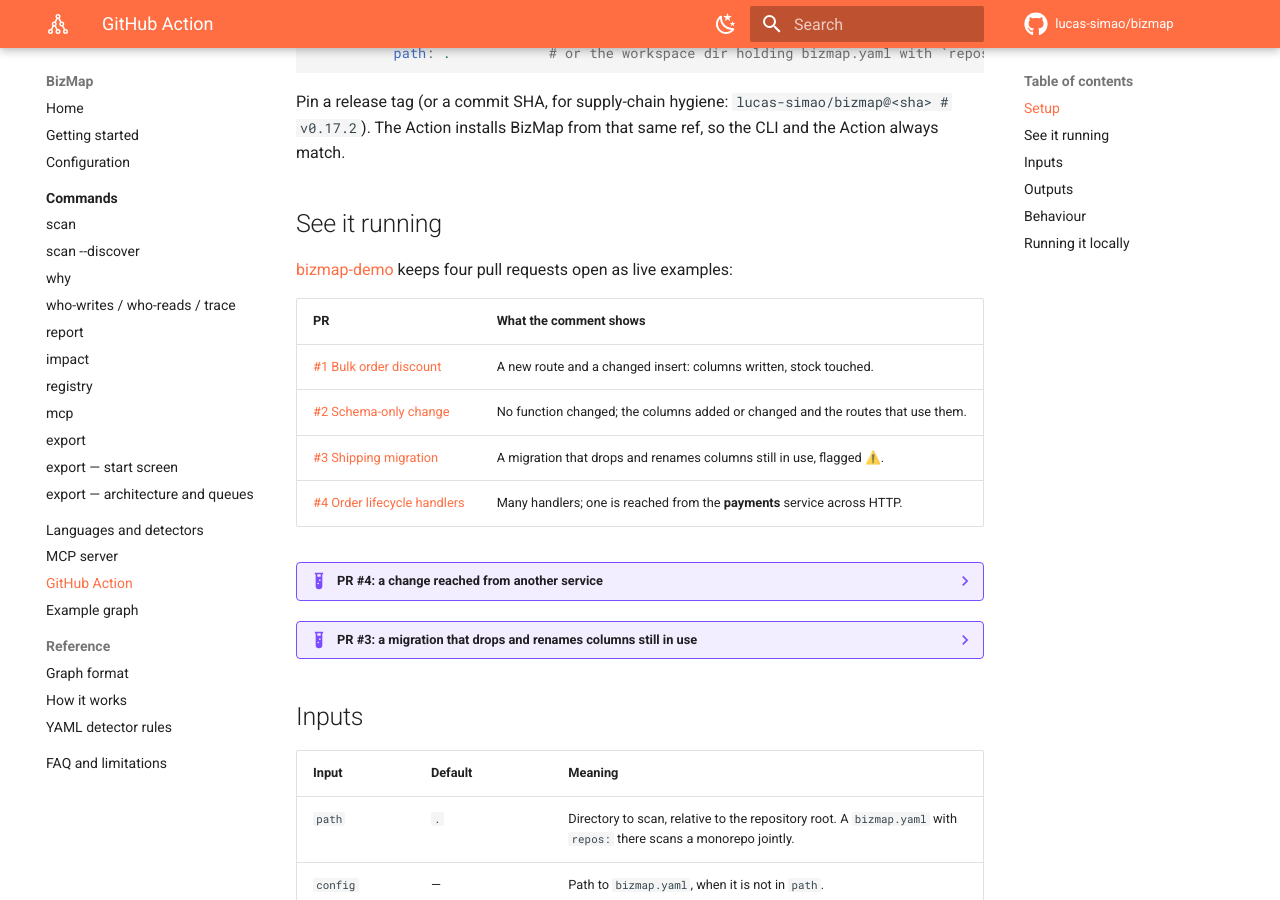
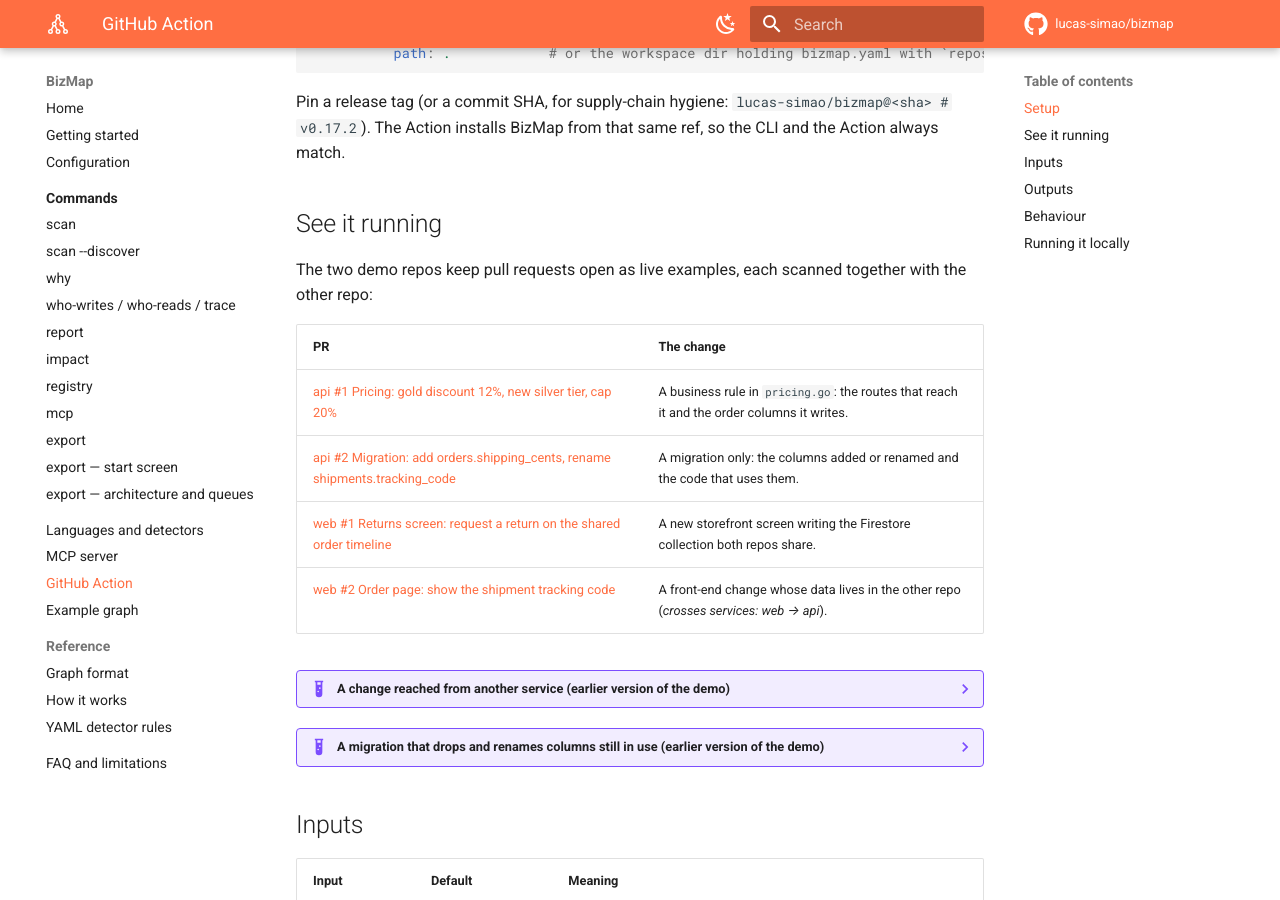
Before and after one commit to lucas-simao/bizmap, an MkDocs documentation site: the page built from docs/github-action.md, in a window 1280 px wide and 900 px high, scrolled down 1376 px. Built offline with MkDocs 1.6.1 and Material for MkDocs 9.7.7, drawn with Linux system fonts in a browser that asks for light colours; comment, search, counter and statistics services are not loaded.

Commit message:
docs: demo agora é bizmap-demo-api + bizmap-demo-web (Northwind Outfitters)
Point the README, docs home, Getting started and the GitHub Action page at the two new demo repos (bizmap-demo-api and bizmap-demo-web). The old bizmap-demo is no longer referenced.

```diff
--- a/docs/github-action.md
+++ b/docs/github-action.md
@@ -4,7 +4,7 @@ On every pull request, the Action scans the PR head, maps the diff onto the
 graph and posts **one** comment — updated on each push — with the routes,
 functions, tables and columns the change reaches, and a Mermaid diagram.
 
-![The BizMap comment on bizmap-demo PR #1](assets/demo/pr-comment-small.png){ .shot width="760" }
+![The BizMap comment on a pull request](assets/demo/pr-comment-small.png){ .shot width="760" }
 
 ## Setup
 
@@ -35,23 +35,23 @@ same ref, so the CLI and the Action always match.
 
 ## See it running
 
-[bizmap-demo](https://github.com/lucas-simao/bizmap-demo/pulls) keeps four
-pull requests open as live examples:
+The two demo repos keep pull requests open as live examples, each scanned
+together with the other repo:
 
-| PR | What the comment shows |
+| PR | The change |
 | --- | --- |
-| [#1 Bulk order discount](https://github.com/lucas-simao/bizmap-demo/pull/1) | A new route and a changed insert: columns written, stock touched. |
-| [#2 Schema-only change](https://github.com/lucas-simao/bizmap-demo/pull/2) | No function changed; the columns added or changed and the routes that use them. |
-| [#3 Shipping migration](https://github.com/lucas-simao/bizmap-demo/pull/3) | A migration that drops and renames columns still in use, flagged ⚠️. |
-| [#4 Order lifecycle handlers](https://github.com/lucas-simao/bizmap-demo/pull/4) | Many handlers; one is reached from the **payments** service across HTTP. |
+| [api #1 Pricing: gold discount 12%, new silver tier, cap 20%](https://github.com/lucas-simao/bizmap-demo-api/pull/1) | A business rule in `pricing.go`: the routes that reach it and the order columns it writes. |
+| [api #2 Migration: add orders.shipping_cents, rename shipments.tracking_code](https://github.com/lucas-simao/bizmap-demo-api/pull/2) | A migration only: the columns added or renamed and the code that uses them. |
+| [web #1 Returns screen: request a return on the shared order timeline](https://github.com/lucas-simao/bizmap-demo-web/pull/1) | A new storefront screen writing the Firestore collection both repos share. |
+| [web #2 Order page: show the shipment tracking code](https://github.com/lucas-simao/bizmap-demo-web/pull/2) | A front-end change whose data lives in the other repo (*crosses services: web → api*). |
 
-??? example "PR #4: a change reached from another service"
+??? example "A change reached from another service (earlier version of the demo)"
 
-    ![The BizMap comment on bizmap-demo PR #4](assets/demo/pr-comment.png){ .shot }
+    ![The BizMap comment on a change reached from another service](assets/demo/pr-comment.png){ .shot }
 
-??? example "PR #3: a migration that drops and renames columns still in use"
+??? example "A migration that drops and renames columns still in use (earlier version of the demo)"
 
-    ![The BizMap comment on bizmap-demo PR #3](assets/demo/pr-comment-schema.png){ .shot }
+    ![The BizMap comment on a migration that drops and renames columns still in use](assets/demo/pr-comment-schema.png){ .shot }
 
 ## Inputs
 
```
Also changed, not shown: CHANGELOG.md (+11 -0 lines), README.md (+14 -7 lines), docs/commands/impact.md (+2 -2 lines), docs/commands/report.md (+1 -1 lines), docs/commands/scan.md (+3 -3 lines), docs/getting-started.md (+35 -112 lines), docs/index.md (+11 -8 lines).
